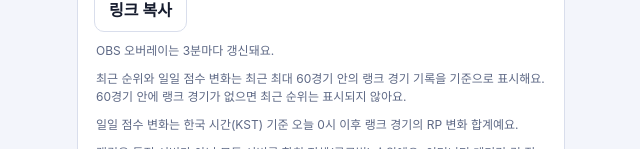
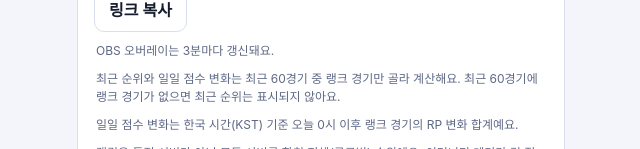
Before and after one commit to sagomchk/er-overlay, a plain HTML site: page docs/index.html in a window 1280 px wide. Shown: the part 803-952 px from the top of the page, without its empty margins (319-959 px from the left). Drawn offline with Linux system fonts and the light colour scheme.

Commit message:
안내문 문구 다듬기: 최근 60경기 기준 설명을 자연스럽게 수정
Co-Authored-By: Claude Opus 5.5 <noreply@anthropic.com>

```diff
--- a/docs/index.html
+++ b/docs/index.html
@@ -81,7 +81,7 @@ select:disabled{opacity:.5}
     <textarea id="link" readonly placeholder="링크 만들기를 누르면 여기에 표시돼요"></textarea>
     <div class="btns"><button id="cp" type="button">링크 복사</button></div>
     <p class="note">OBS 오버레이는 3분마다 갱신돼요.</p>
-    <p class="note">최근 순위와 일일 점수 변화는 최근 최대 60경기 안의 랭크 경기 기록을 기준으로 표시해요. 60경기 안에 랭크 경기가 없으면 최근 순위는 표시되지 않아요.</p>
+    <p class="note">최근 순위와 일일 점수 변화는 최근 60경기 중 랭크 경기만 골라 계산해요. 최근 60경기에 랭크 경기가 없으면 최근 순위는 표시되지 않아요.</p>
     <p class="note">일일 점수 변화는 한국 시간(KST) 기준 오늘 0시 이후 랭크 경기의 RP 변화 합계예요.</p>
     <p class="note">랭킹은 특정 서버가 아닌 모든 서버를 합친 전체(글로벌) 순위예요. 이터니티·데미갓 컷 점수도 전체 순위의 300위·1000위 점수를 기준으로 하고, 10분마다 갱신해요.</p>
   </div>
```
